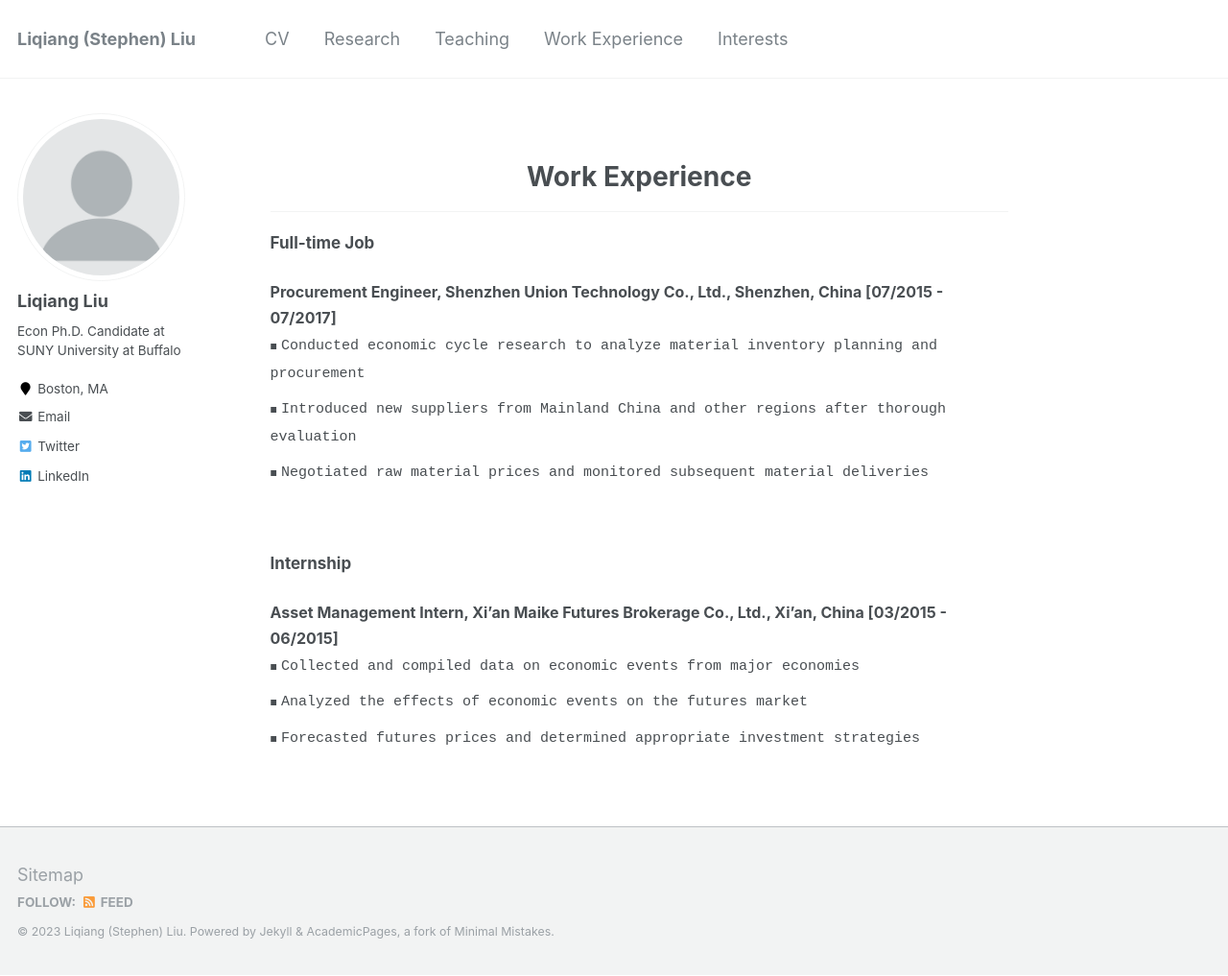
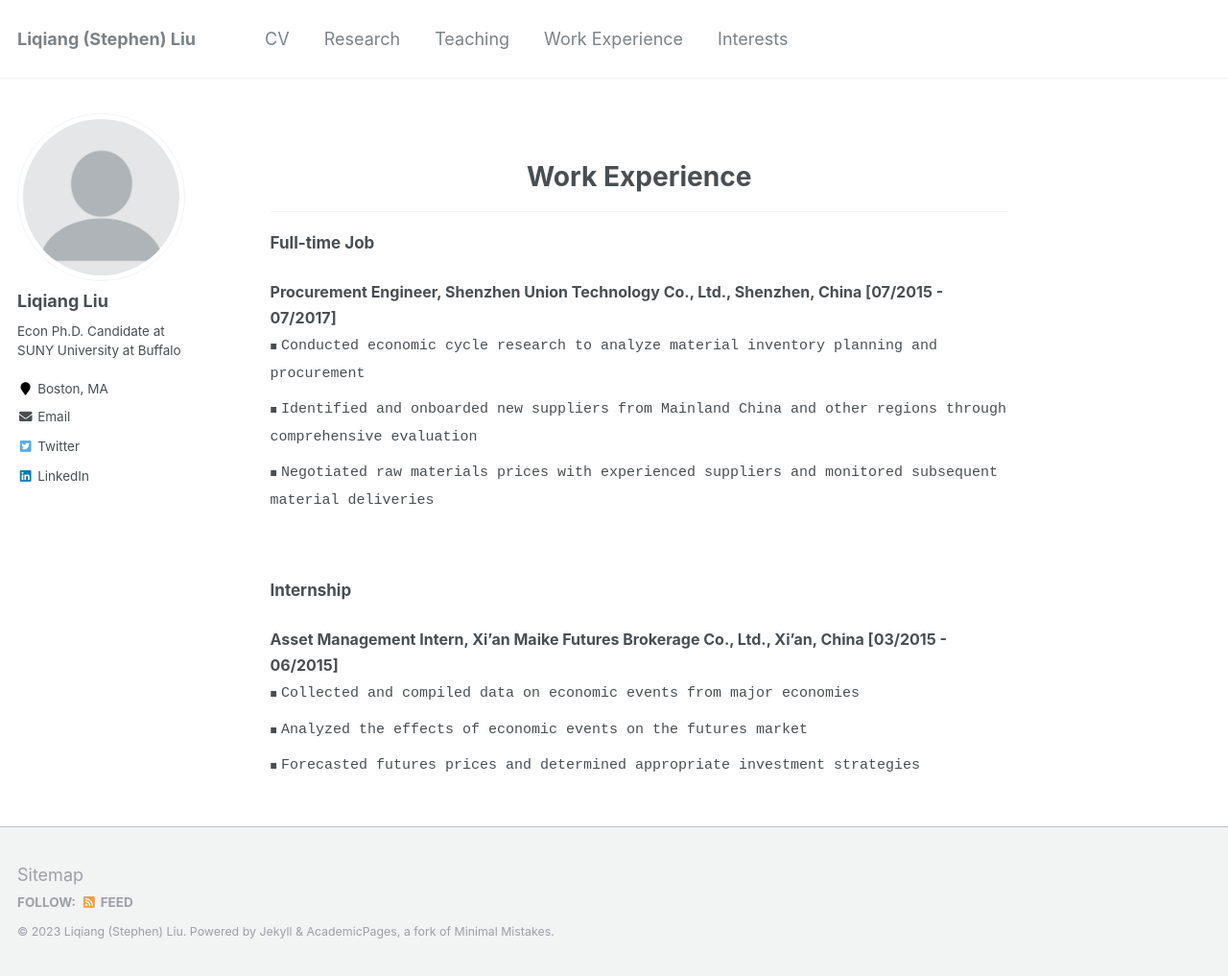
Before and after one commit to Liqiang-Liu/Liqiang-Liu.github.io, a Jekyll site: the page built from _pages/workexperience.md, in a window 1280 px wide and 1017 px high. Shown: the whole window at 96% size. Built offline with Jekyll 4.4.1, drawn with Linux system fonts in a browser that asks for light colours.

Commit message:
Update workexperience.md

```diff
--- a/_pages/workexperience.md
+++ b/_pages/workexperience.md
@@ -30,8 +30,8 @@ redirect_from:
   <span style="font-size: 16px;"><strong>Procurement Engineer, Shenzhen Union Technology Co., Ltd., Shenzhen, China [07/2015 - 07/2017]</strong></span>
     <ul class="custom-bullet">
       <li><span style="font-size: 15px; font-family: monospace;">Conducted economic cycle research to analyze material inventory planning and procurement</span></li>
-      <li><span style="font-size: 15px; font-family: monospace;">Introduced new suppliers from Mainland China and other regions after thorough evaluation</span></li>
-      <li><span style="font-size: 15px; font-family: monospace;">Negotiated raw material prices and monitored subsequent material deliveries</span></li>
+      <li><span style="font-size: 15px; font-family: monospace;">Identified and onboarded new suppliers from Mainland China and other regions through comprehensive evaluation</span></li>
+      <li><span style="font-size: 15px; font-family: monospace;">Negotiated raw materials prices with experienced suppliers and monitored subsequent material deliveries</span></li>
      </ul>
   </ul>
 
```
